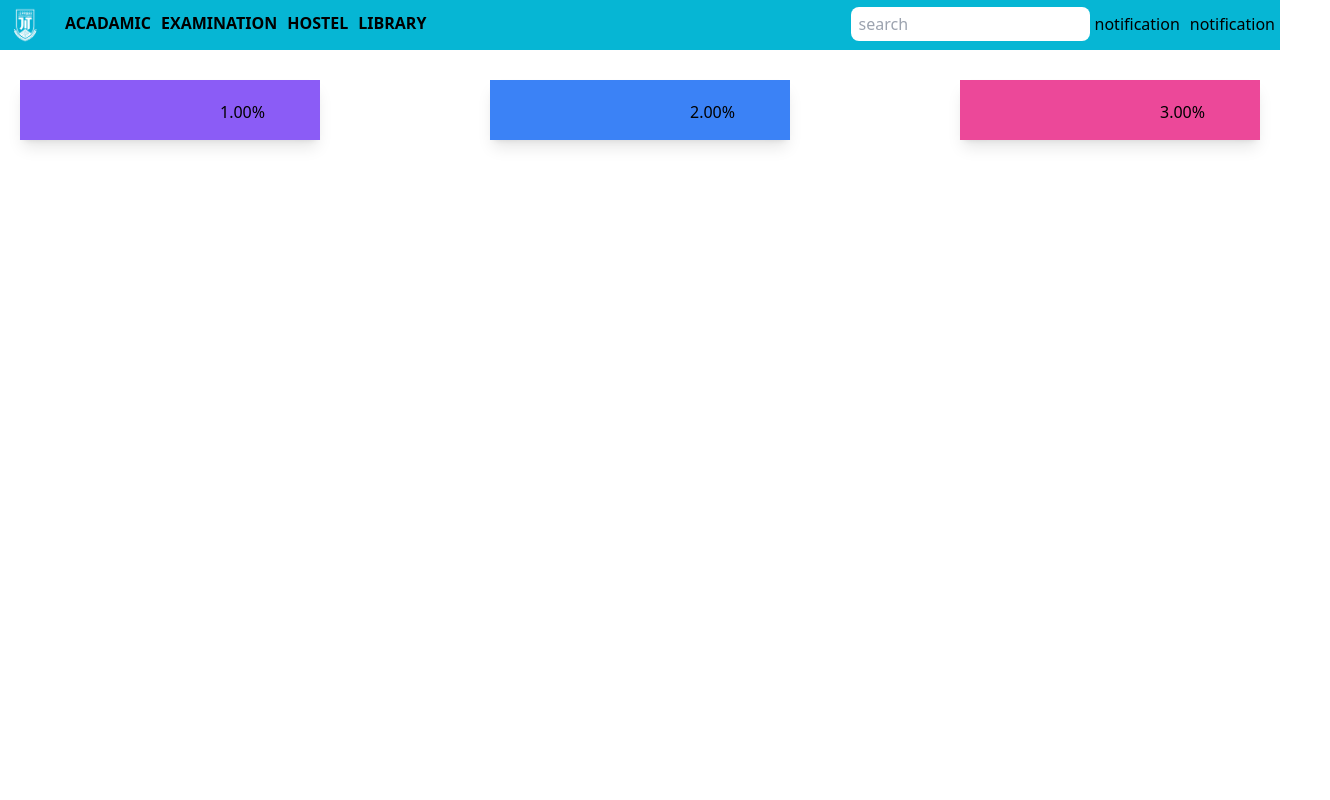
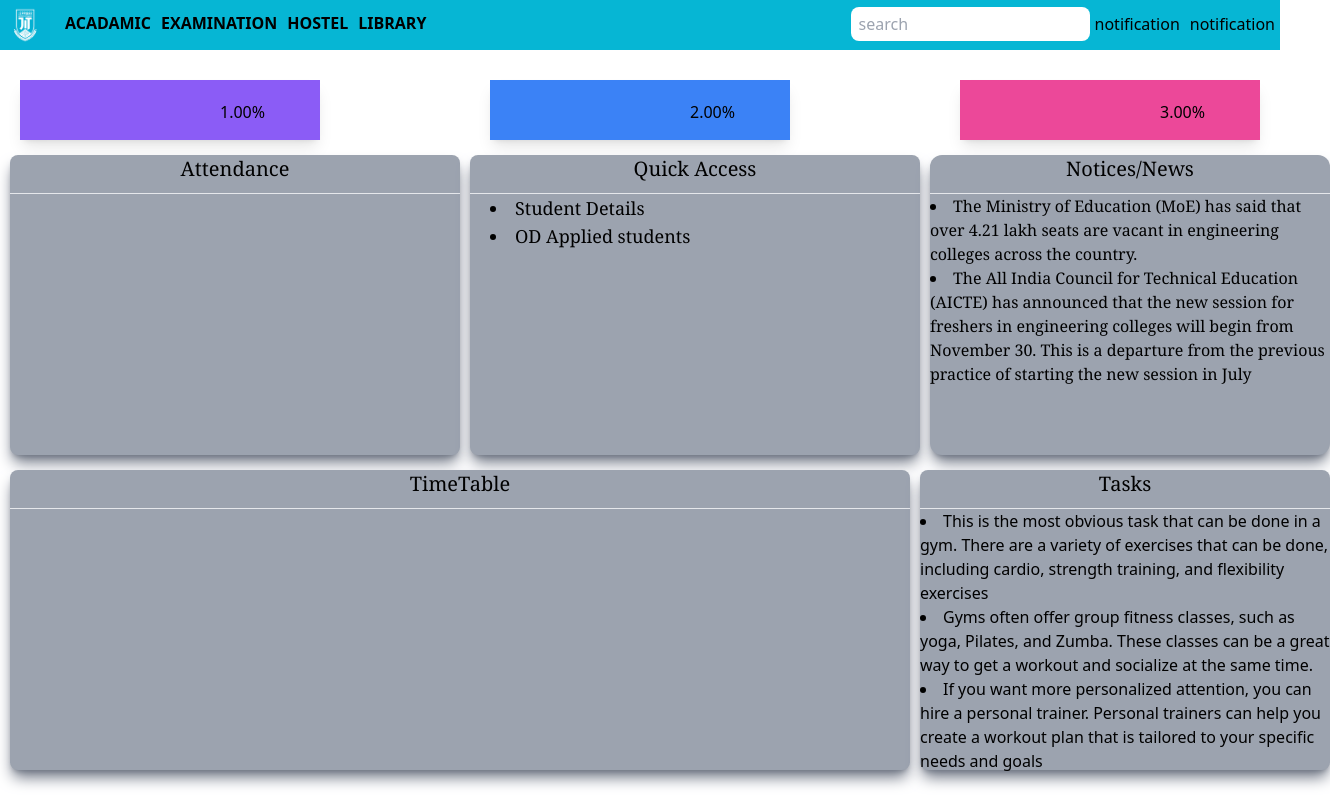
Before and after one commit to ShreeHariesh29/college-network-system-, a React (Create React App) app in the folder student_management/: page / in a window 1280 px wide. Shown: the whole page, 1330 px wide, since content can reach past the window. Built offline with nearby package versions, Linux system fonts and the light colour scheme.

Commit message:
New  commit

```diff
--- /dev/null
+++ b/student_management/src/components/Home components/Attendance.jsx
@@ -0,0 +1,13 @@
+import React from 'react'
+
+function Attendance() {
+  return (
+    <div className='mt-[15px] ml-[10px] shadow-lg h-[300px] w-[450px] rounded-lg border-solid shadow-gray-500 bg-gray-400'>
+      <h1 className='text-xl text-center mb-[10px] font-medium font-serif'> Attendance</h1>
+    <hr />
+
+    </div>
+  )
+}
+
+export default Attendance
--- /dev/null
+++ b/student_management/src/components/Home components/Notics.jsx
@@ -0,0 +1,14 @@
+import React from 'react'
+
+function Notics() {
+  return (
+    <div className='mt-[15px] ml-[10px] shadow-lg h-[300px] bg-gray-400 w-[400px] rounded-xl border-solid shadow-gray-500'>
+      <h1 className='text-xl text-center mb-[10px] font-medium font-serif'> Notices/News</h1>
+      <hr />
+          <li className='font-serif'>The Ministry of Education (MoE) has said that over 4.21 lakh seats are vacant in engineering colleges across the country.</li>
+          <li className='font-serif'>The All India Council for Technical Education (AICTE) has announced that the new session for freshers in engineering colleges will begin from November 30. This is a departure from the previous practice of starting the new session in July</li>
+    </div>
+  )
+}
+
+export default Notics
--- /dev/null
+++ b/student_management/src/components/Home components/QuickAccess.jsx
@@ -0,0 +1,15 @@
+import React from 'react'
+
+function QuickAccess() {
+  return (
+    <div className='mt-[15px] ml-[10px] shadow-lg h-[300px] w-[450px] rounded-lg border-solid shadow-gray-500 bg-gray-400'>
+      <h1 className='text-xl text-center mb-[10px] font-medium font-serif'> Quick Access</h1>
+    <hr></hr>
+    <li className='font-serif text-lg indent-5'> Student Details</li>
+    <li className='font-serif text-lg indent-5'> OD Applied students</li>
+
+    </div>
+  )
+}
+
+export default QuickAccess
--- /dev/null
+++ b/student_management/src/components/Home components/Tasks.jsx
@@ -0,0 +1,15 @@
+import React from 'react'
+
+function Tasks() {
+  return (
+    <div className='mt-[15px] ml-[10px] shadow-lg h-[300px] w-[410px] rounded-lg border-solid shadow-gray-500 bg-gray-400'>
+      <h1 className='mb-[10px] text-xl text-center font-medium font-serif'>Tasks</h1>
+ <hr />
+ <li> This is the most obvious task that can be done in a gym. There are a variety of exercises that can be done, including cardio, strength training, and flexibility exercises</li>
+ <li>Gyms often offer group fitness classes, such as yoga, Pilates, and Zumba. These classes can be a great way to get a workout and socialize at the same time.</li>
+ <li>If you want more personalized attention, you can hire a personal trainer. Personal trainers can help you create a workout plan that is tailored to your specific needs and goals</li>
+    </div>
+  )
+}
+
+export default Tasks
--- /dev/null
+++ b/student_management/src/components/Home components/TimeTable.jsx
@@ -0,0 +1,12 @@
+import React from 'react'
+
+function TimeTable() {
+  return (
+    <div className='mt-[15px] ml-[10px] shadow-lg h-[300px] w-[900px] rounded-lg border-solid shadow-gray-500 bg-gray-400'>
+      <h1 className='text-xl text-center mb-[10px] font-serif font-medium'>TimeTable</h1>
+    <hr />
+    </div>
+  )
+}
+
+export default TimeTable
--- a/student_management/src/pages/Home.jsx
+++ b/student_management/src/pages/Home.jsx
@@ -3,6 +3,11 @@ import Navbar from '../components/Navbar'
 import TopAttendance from '../components/TopAttendance'
 import TopAssingment from '../components/TopAssingment'
 import TopAnnouncement from '../components/TopAnnouncement'
+import Attendance from '../components/Home components/Attendance'
+import QuickAccess from '../components/Home components/QuickAccess'
+import Notics from '../components/Home components/Notics'
+import TimeTable from '../components/Home components/TimeTable'
+import Tasks from '../components/Home components/Tasks'
 function Home() {
   return (
     <div>
@@ -12,6 +17,15 @@ function Home() {
       <div><TopAssingment /></div>
       <div><TopAnnouncement /></div>
       </div>
+      <div className='flex '>
+        <div><Attendance /></div>
+        <div><QuickAccess /></div>
+        <div><Notics /></div>
+      </div>
+      <div className='flex'>
+        <div><TimeTable /></div>
+        <div><Tasks /></div>
+      </div>
     </div>
 
   )
```
